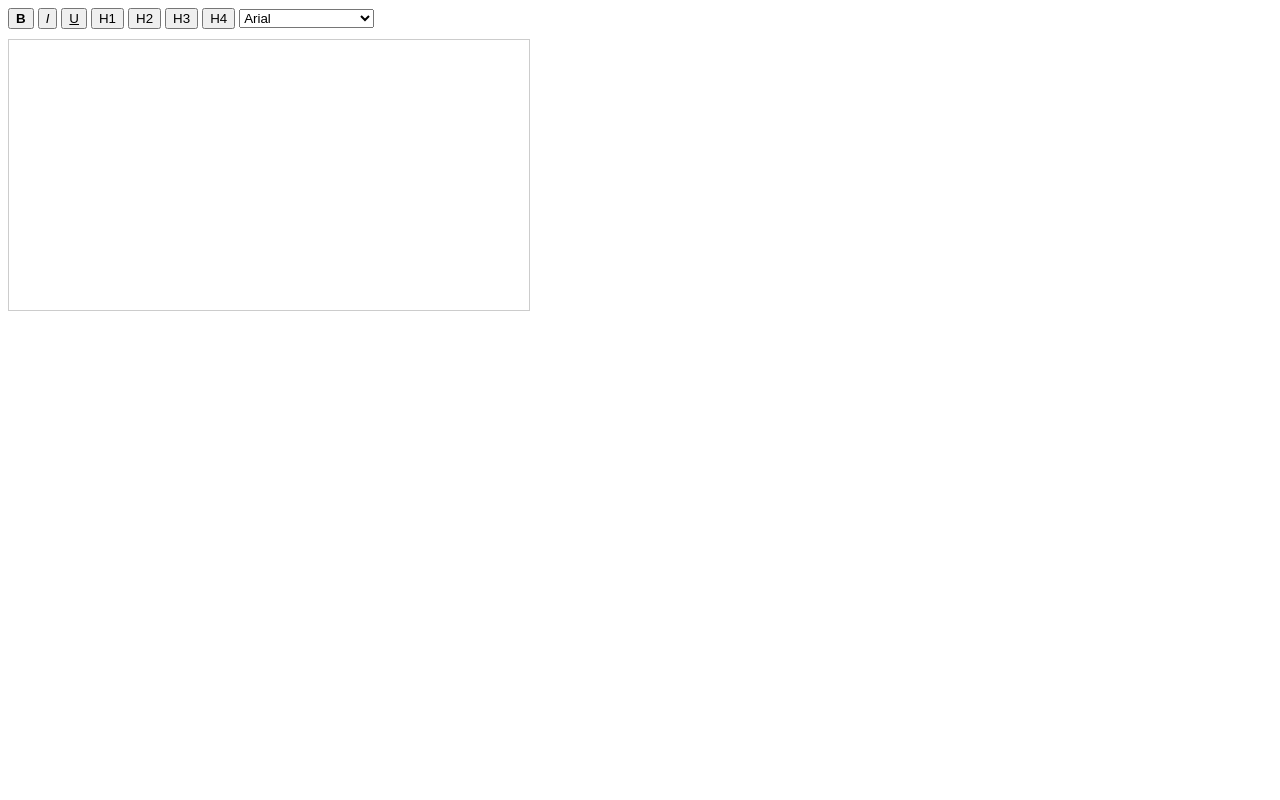
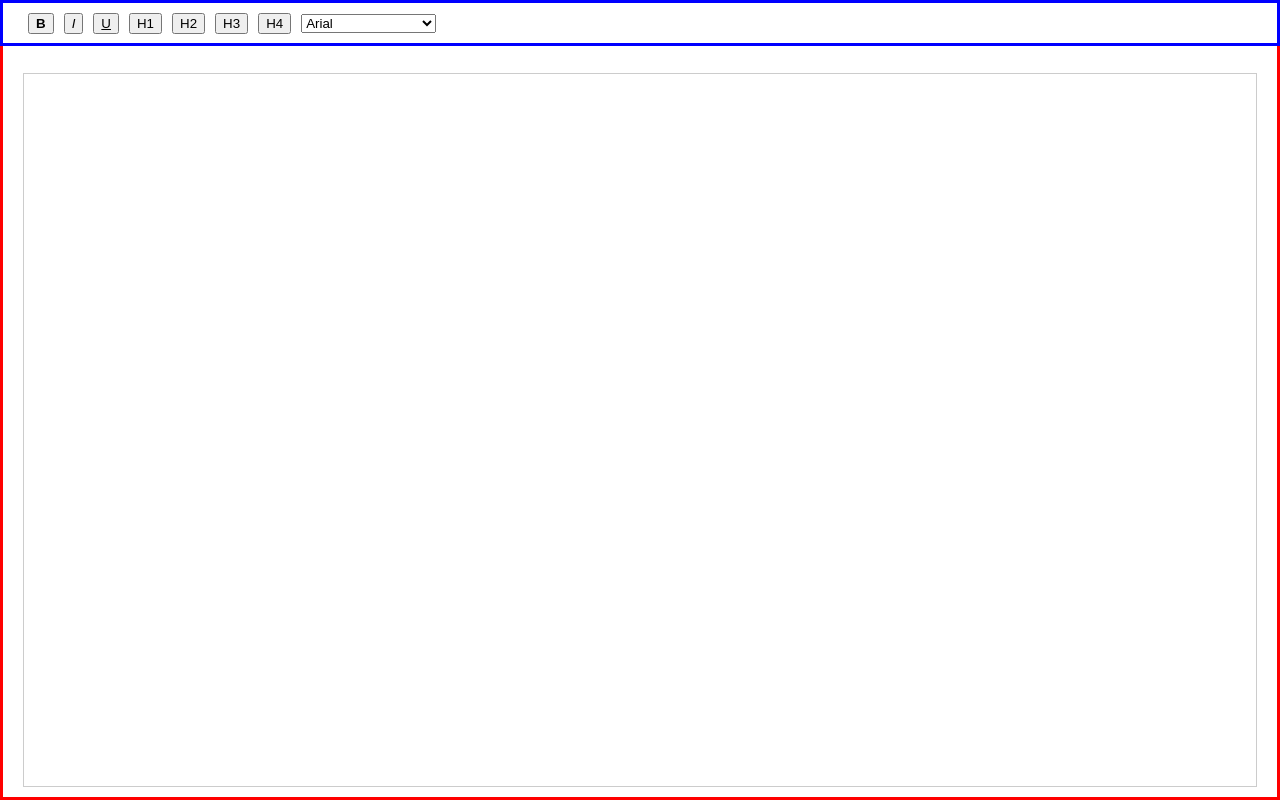
Before and after one commit to Luki26-png/simple_text_editor, a plain HTML site: page texteditor/textEditor.html in a window 1280 px wide. Drawn offline with Linux system fonts and the light colour scheme.

Commit message:
editing text editor layout

```diff
--- a/texteditor/style.css
+++ b/texteditor/style.css
@@ -1,13 +1,46 @@
+* {
+  box-sizing: border-box;
+}
+
+body {
+  margin: 0;
+  width: 100vw;
+  height: 100vh;
+}
+
+#main-container, #nav-container {
+  padding: 20px;
+  border: solid blue;
+}
+
+#nav-container {
+  display: flex;
+  align-items: center;
+  width: 100%;
+  height: 5%;
+  position: fixed;
+}
+
+#nav-container > * {
+  margin: 0 5px;
+}
+
+#main-container {
+  width: 100%;
+  height: 100%;
+  padding-top: 60px;
+  border: solid red
+}
+
 #editor {
-    border: thin solid #ccc;
-    height: 250px;
-    margin-top: 10px;
-    padding: 10px;
-    width: 500px;
-    font-family: arial, sans-serif;
-  }
+  border: thin solid #ccc;
+  width: 100%;
+  height: 100%;
+  margin-top: 10px;
+  padding: 10px;
+  font-family: arial, sans-serif;
+}
 
 #font-options{
   display: inline;
-
 }
--- a/texteditor/textEditor.html
+++ b/texteditor/textEditor.html
@@ -7,6 +7,7 @@
         <link rel="stylesheet" href="style.css">
     </head>
     <body>
+        <div id="nav-container">
             <button id="boldButton"><strong>B</strong></button>
             <button id="italicButton"><em>I</em></button>
             <button id="underlineButton"><u>U</u></button>
@@ -23,9 +24,11 @@
 
             <input type="text" id="urlInput" placeholder="Enter URL" style="display: none;">
             <button id="createLinkButton" style="display: none;">Create link</button>
-
+        </div>
+        <div id="main-container">
             <div contenteditable="true" id="editor"></div>
             <script src="index.js"></script>
+        </div>
     </body>
 
 </html>
```
Lines whose indentation alone changed are shown as unchanged.
